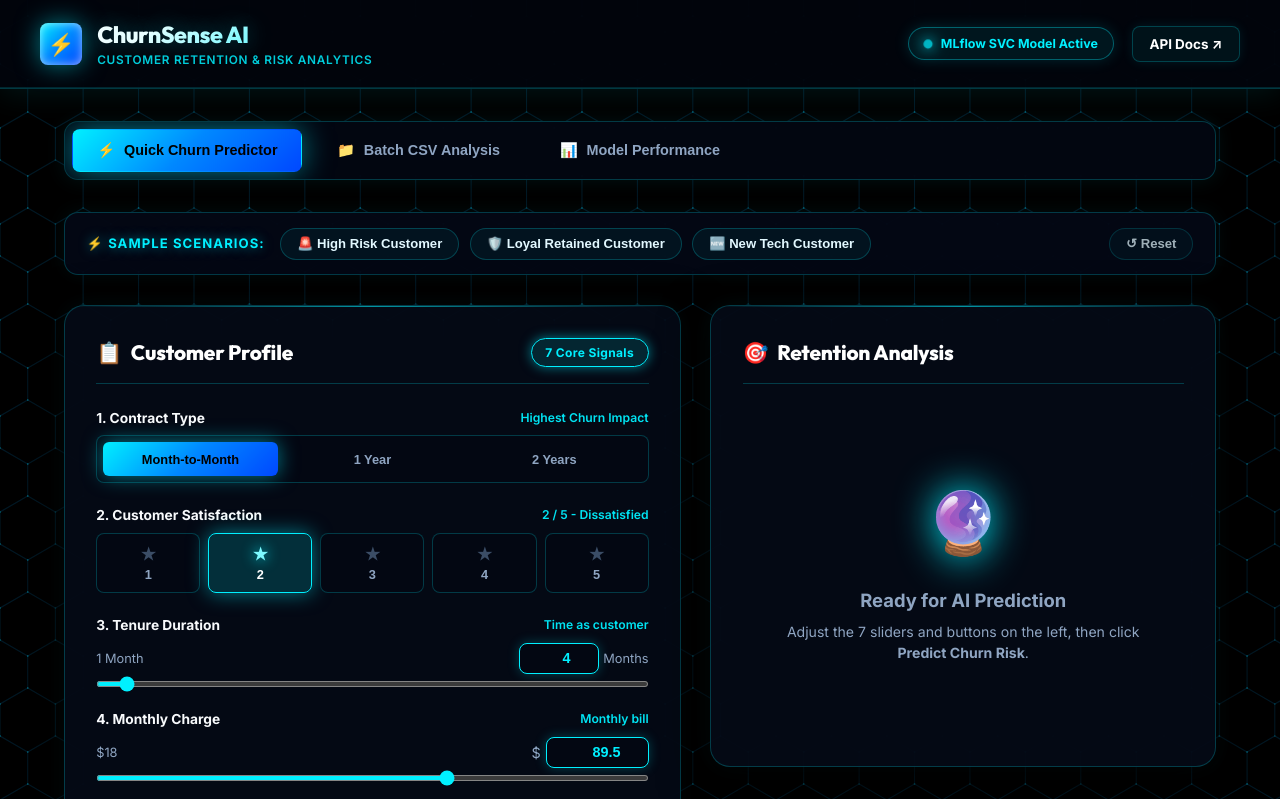
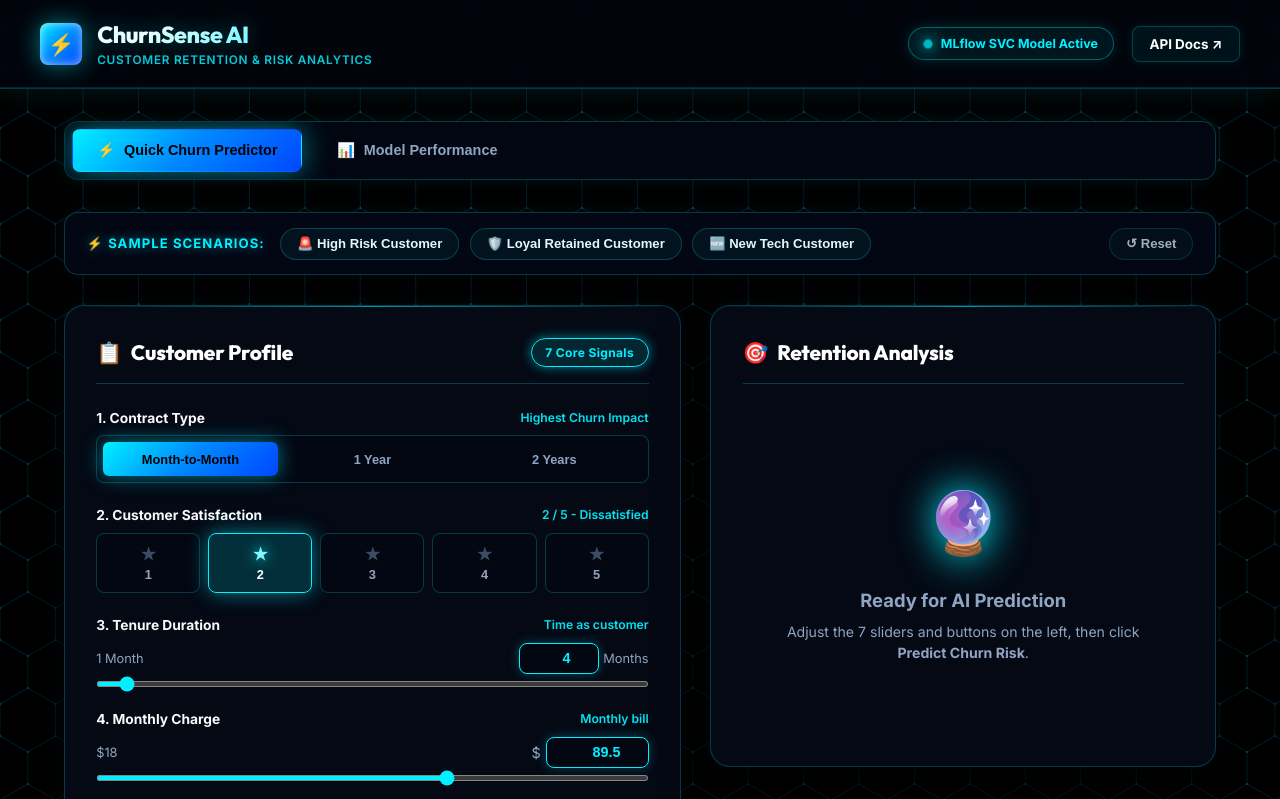
Before and after one commit to dhruvinkathiriya-1366/Custmore_Churn_Prediction_ml_ops, a FastAPI app: page / in a window 1280 px wide. Shown: the top 799 px of the page. Run offline with FastAPI, Linux system fonts and the light colour scheme.

Commit message:
update the frontend

```diff
--- a/static/js/app.js
+++ b/static/js/app.js
@@ -101,6 +101,8 @@
       }
       ctx.closePath();
     }
+
+    const sparks = [];
 
     // Helper: draw electric lightning surge along an exact grid edge segment
     function drawEdgeLightning(x1, y1, x2, y2, intensity = 1.0, color = "#00f0ff") {
@@ -235,45 +237,129 @@
       }
 
       // -----------------------------------------------------
-      // Pass 3: Electric Lightning Surges Strictly During Mouse Hover on Grid Edges
+      // Pass 3: Electric Lightning Surges & High-Voltage Sparks Along Diamond Borders
       // -----------------------------------------------------
       if (activeHexagons.length > 0) {
         for (let i = 0; i < activeHexagons.length; i++) {
           const hex = activeHexagons[i];
-          if (hex.energy > 0.3) {
+          if (hex.energy > 0.25) {
             // Draw electric lightning micro-surges along active hexagon edges
             for (let e = 0; e < 6; e++) {
-              if (Math.random() < hex.energy * 0.7) {
-                const v1 = baseVertices[e];
-                const v2 = baseVertices[(e + 1) % 6];
+              const v1 = baseVertices[e];
+              const v2 = baseVertices[(e + 1) % 6];
+              const x1 = hex.cx + v1.x;
+              const y1 = hex.cy + v1.y;
+              const x2 = hex.cx + v2.x;
+              const y2 = hex.cy + v2.y;
+
+              if (Math.random() < hex.energy * 0.75) {
                 drawEdgeLightning(
-                  hex.cx + v1.x,
-                  hex.cy + v1.y,
-                  hex.cx + v2.x,
-                  hex.cy + v2.y,
+                  x1,
+                  y1,
+                  x2,
+                  y2,
                   hex.energy,
-                  `rgba(0, 240, 255, ${Math.min(hex.energy * 1.25, 1)})`
+                  `rgba(0, 240, 255, ${Math.min(hex.energy * 1.3, 1)})`
                 );
+
+                // Spawn vivid electric sparks flying off the lightning wire
+                if (Math.random() < hex.energy * 0.55 && sparks.length < 140) {
+                  const t = Math.random();
+                  const sx = x1 * (1 - t) + x2 * t;
+                  const sy = y1 * (1 - t) + y2 * t;
+                  const edgeAngle = Math.atan2(y2 - y1, x2 - x1);
+                  // Spray outwards from edge
+                  const sprayAngle = edgeAngle + (Math.random() > 0.5 ? Math.PI / 2 : -Math.PI / 2) + (Math.random() - 0.5) * 0.8;
+                  const speed = 2.0 + Math.random() * 4.5 * hex.energy;
+
+                  sparks.push({
+                    x: sx,
+                    y: sy,
+                    vx: Math.cos(sprayAngle) * speed,
+                    vy: Math.sin(sprayAngle) * speed,
+                    life: 1.0,
+                    decay: 0.028 + Math.random() * 0.038,
+                    size: 1.5 + Math.random() * 2.0,
+                    length: 2.5 + Math.random() * 3.5,
+                    color: Math.random() > 0.4 ? "#00f0ff" : (Math.random() > 0.5 ? "#ffffff" : "#7df9ff")
+                  });
+                }
               }
             }
 
-            // Glowing white vertex sparks on energized intersections
-            if (hex.energy > 0.4) {
+            // Glowing white lightning vertex nodes & apex sparks
+            if (hex.energy > 0.38) {
               for (let v = 0; v < 6; v++) {
-                if (Math.random() < 0.45) {
-                  const vx = hex.cx + baseVertices[v].x;
-                  const vy = hex.cy + baseVertices[v].y;
+                const vx = hex.cx + baseVertices[v].x;
+                const vy = hex.cy + baseVertices[v].y;
+
+                if (Math.random() < 0.5) {
                   ctx.beginPath();
-                  ctx.arc(vx, vy, 2.2 * hex.energy, 0, Math.PI * 2);
+                  ctx.arc(vx, vy, 2.4 * hex.energy, 0, Math.PI * 2);
                   ctx.fillStyle = "#ffffff";
                   ctx.shadowColor = "#00f0ff";
-                  ctx.shadowBlur = 18;
+                  ctx.shadowBlur = 20;
                   ctx.fill();
+
+                  // Vertex spark burst
+                  if (Math.random() < 0.25 && sparks.length < 140) {
+                    const sparkAngle = Math.random() * Math.PI * 2;
+                    const spd = 2.5 + Math.random() * 4.0;
+                    sparks.push({
+                      x: vx,
+                      y: vy,
+                      vx: Math.cos(sparkAngle) * spd,
+                      vy: Math.sin(sparkAngle) * spd,
+                      life: 1.0,
+                      decay: 0.03 + Math.random() * 0.04,
+                      size: 1.8 + Math.random() * 1.6,
+                      length: 3.0 + Math.random() * 4.0,
+                      color: "#ffffff"
+                    });
+                  }
                 }
               }
             }
           }
         }
+      }
+
+      // -----------------------------------------------------
+      // Pass 4: Update & Render Electric Plasma Sparks (With Motion Streaks)
+      // -----------------------------------------------------
+      for (let s = sparks.length - 1; s >= 0; s--) {
+        const p = sparks[s];
+        const prevX = p.x;
+        const prevY = p.y;
+
+        p.x += p.vx;
+        p.y += p.vy;
+        p.vx *= 0.94;
+        p.vy *= 0.94;
+        p.life -= p.decay;
+
+        if (p.life <= 0) {
+          sparks.splice(s, 1);
+          continue;
+        }
+
+        // High-velocity electric spark streak
+        ctx.beginPath();
+        ctx.moveTo(p.x, p.y);
+        ctx.lineTo(p.x - p.vx * p.length * p.life, p.y - p.vy * p.length * p.life);
+        ctx.strokeStyle = p.color;
+        ctx.lineWidth = p.size * p.life;
+        ctx.shadowColor = p.color;
+        ctx.shadowBlur = 12 * p.life;
+        ctx.stroke();
+
+        // Intense bright tip
+        ctx.beginPath();
+        ctx.arc(p.x, p.y, (p.size * 0.8) * p.life, 0, Math.PI * 2);
+        ctx.fillStyle = "#ffffff";
+        ctx.shadowColor = "#ffffff";
+        ctx.shadowBlur = 10 * p.life;
+        ctx.fill();
       }
 
       requestAnimationFrame(renderHexagonEngine);
@@ -626,89 +712,7 @@
     requestAnimationFrame(update);
   }
 
-  // =========================================
-  // 8. Batch CSV Upload
-  // =========================================
-  const dropzone = document.getElementById("csv-dropzone");
-  const fileInput = document.getElementById("batch-file-input");
-  let lastBatch = [];
 
-  dropzone?.addEventListener("click", () => fileInput.click());
-  dropzone?.addEventListener("dragover", (e) => { e.preventDefault(); dropzone.classList.add("dragover"); });
-  dropzone?.addEventListener("dragleave", () => dropzone.classList.remove("dragover"));
-  dropzone?.addEventListener("drop", (e) => {
-    e.preventDefault();
-    dropzone.classList.remove("dragover");
-    if (e.dataTransfer.files.length > 0) handleBatchFile(e.dataTransfer.files[0]);
-  });
-  fileInput?.addEventListener("change", () => {
-    if (fileInput.files.length > 0) handleBatchFile(fileInput.files[0]);
-  });
-
-  async function handleBatchFile(file) {
-    if (!file.name.endsWith(".csv")) {
-      alert("Please upload a .csv file");
-      return;
-    }
-    const formData = new FormData();
-    formData.append("file", file);
-
-    dropzone.innerHTML = `<div class="spinner" style="width:36px;height:36px;margin:1rem auto;"></div><h3>Processing ${file.name}...</h3>`;
-
-    try {
-      const res = await fetch("/api/predict/batch", { method: "POST", body: formData });
-      if (!res.ok) throw new Error((await res.json()).detail || "Batch prediction failed");
-
-      const data = await res.json();
-      lastBatch = data.results;
-
-      document.getElementById("batch-results-wrapper").style.display = "block";
-      document.getElementById("batch-summary-text").textContent =
-        `Processed: ${data.total_count} records | Churn: ${data.churn_count} (${((data.churn_count/data.total_count)*100).toFixed(1)}%) | Retained: ${data.retained_count}`;
-
-      const tbody = document.getElementById("batch-table-body");
-      tbody.innerHTML = "";
-      data.results.slice(0, 50).forEach((r, i) => {
-        const tr = document.createElement("tr");
-        const isC = r.prediction === 1;
-        tr.innerHTML = `
-          <td>${i + 1}</td>
-          <td>${r.Contract || "Month-to-Month"}</td>
-          <td>${r.TenureinMonths ?? "N/A"}</td>
-          <td>$${r.MonthlyCharge ?? "N/A"}</td>
-          <td>${r.SatisfactionScore ?? "N/A"}/5</td>
-          <td><strong style="color:${isC ? 'var(--neon-rose)' : 'var(--neon-cyan)'}">${r.label}</strong></td>
-          <td>${r.churn_probability}%</td>
-          <td><span class="verdict-badge ${r.risk_level.toLowerCase()}">${r.risk_level}</span></td>
-        `;
-        tbody.appendChild(tr);
-      });
-
-    } catch (err) {
-      alert(err.message);
-    } finally {
-      dropzone.innerHTML = `<div style="font-size:3rem;">☁️</div><h3 style="font-size:1.15rem;">Drop your Customer CSV file here</h3><p style="color:var(--text-muted);font-size:0.85rem;">or click to browse from your device</p>`;
-    }
-  }
-
-  document.getElementById("btn-export-csv")?.addEventListener("click", () => {
-    if (!lastBatch || lastBatch.length === 0) return;
-    const headers = Object.keys(lastBatch[0]);
-    const csvRows = [headers.join(",")];
-    lastBatch.forEach(item => {
-      csvRows.push(headers.map(h => JSON.stringify(item[h] ?? "")).join(","));
-    });
-    const blob = new Blob([csvRows.join("\n")], { type: "text/csv" });
-    const url = URL.createObjectURL(blob);
-    const a = document.createElement("a");
-    a.href = url;
-    a.download = "churn_predictions.csv";
-    a.click();
-  });
-
-  document.getElementById("btn-download-sample")?.addEventListener("click", () => {
-    window.location.href = "/api/sample-csv";
-  });
 
   // =========================================
   // 9. Load Metrics
--- a/templates/index.html
+++ b/templates/index.html
@@ -42,9 +42,6 @@
     <nav class="tabs-wrapper" role="tablist">
       <button class="tab-btn active" data-target="tab-single">
         <span>⚡</span> Quick Churn Predictor
-      </button>
-      <button class="tab-btn" data-target="tab-batch">
-        <span>📁</span> Batch CSV Analysis
       </button>
       <button class="tab-btn" data-target="tab-metrics">
         <span>📊</span> Model Performance
@@ -258,53 +255,7 @@
       </div>
     </section>
 
-    <!-- Tab 2: Batch CSV -->
-    <section id="tab-batch" class="tab-panel">
-      <div class="glass-card">
-        <div class="card-title-bar">
-          <h2><span>📁</span> Batch Customer Inference</h2>
-          <button class="docs-btn" id="btn-download-sample">📥 Download Sample CSV</button>
-        </div>
 
-        <div class="dropzone" id="csv-dropzone">
-          <div style="font-size: 3rem;">☁️</div>
-          <h3 style="font-size: 1.15rem;">Drop your Customer CSV file here</h3>
-          <p style="color: var(--text-muted); font-size: 0.85rem;">or click to browse from your device</p>
-          <input type="file" id="batch-file-input" accept=".csv" style="display: none;">
-        </div>
-
-        <div id="batch-results-wrapper" style="display: none; margin-top: 1.5rem;">
-          <div style="display: flex; justify-content: space-between; align-items: center; margin-bottom: 1rem;">
-            <div>
-              <h3 style="font-family: 'Outfit', sans-serif;">Batch Results Summary</h3>
-              <p id="batch-summary-text" style="font-size: 0.85rem; color: var(--text-muted);"></p>
-            </div>
-            <button class="docs-btn" id="btn-export-csv" style="background: var(--primary); color: #fff; font-weight: 600;">
-              💾 Export Results CSV
-            </button>
-          </div>
-
-          <div class="table-wrapper">
-            <table class="data-table">
-              <thead>
-                <tr>
-                  <th>#</th>
-                  <th>Contract</th>
-                  <th>Tenure</th>
-                  <th>Monthly ($)</th>
-                  <th>Satisfaction</th>
-                  <th>Decision</th>
-                  <th>Churn Probability</th>
-                  <th>Risk Level</th>
-                </tr>
-              </thead>
-              <tbody id="batch-table-body"></tbody>
-            </table>
-          </div>
-        </div>
-
-      </div>
-    </section>
 
     <!-- Tab 3: Metrics -->
     <section id="tab-metrics" class="tab-panel">
```
